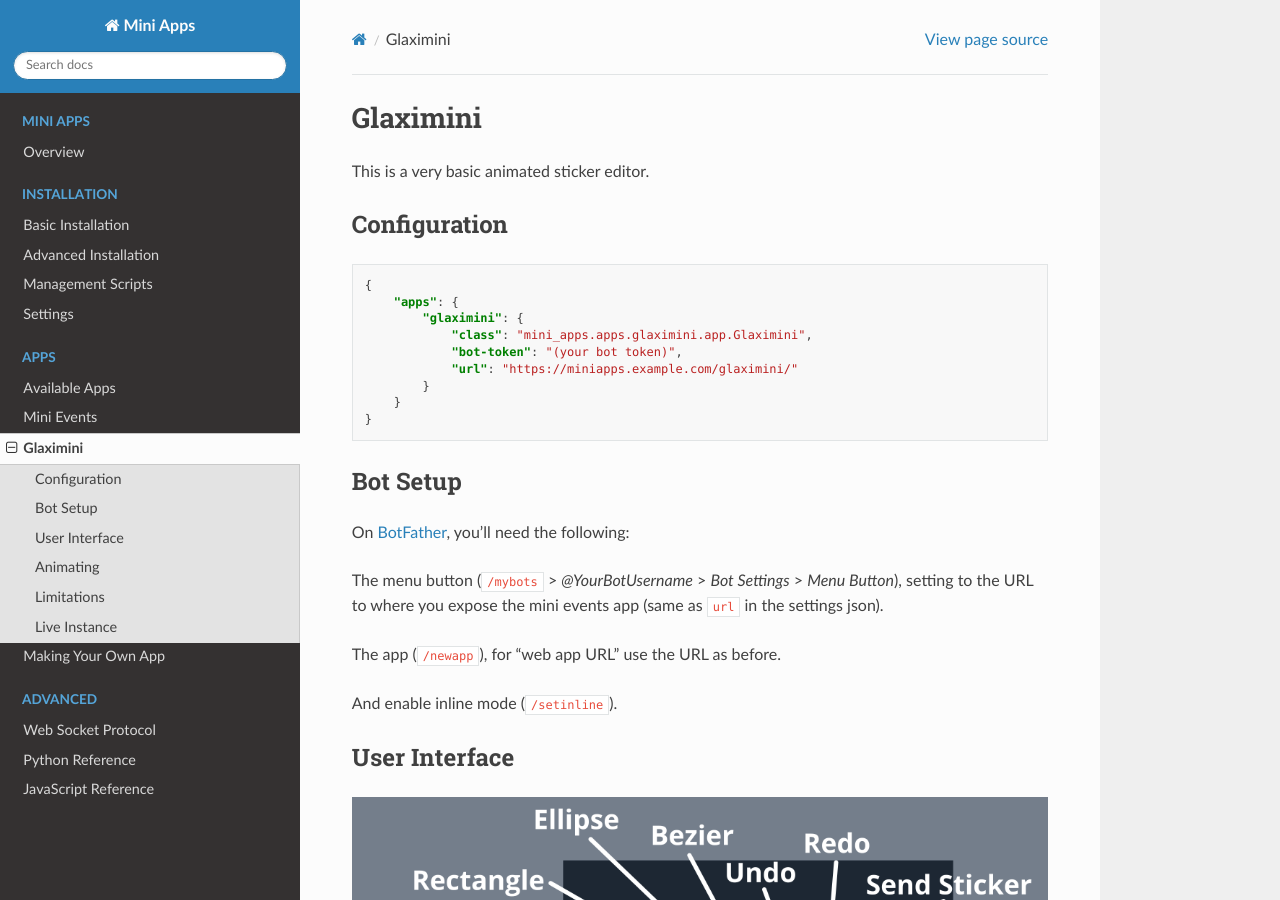
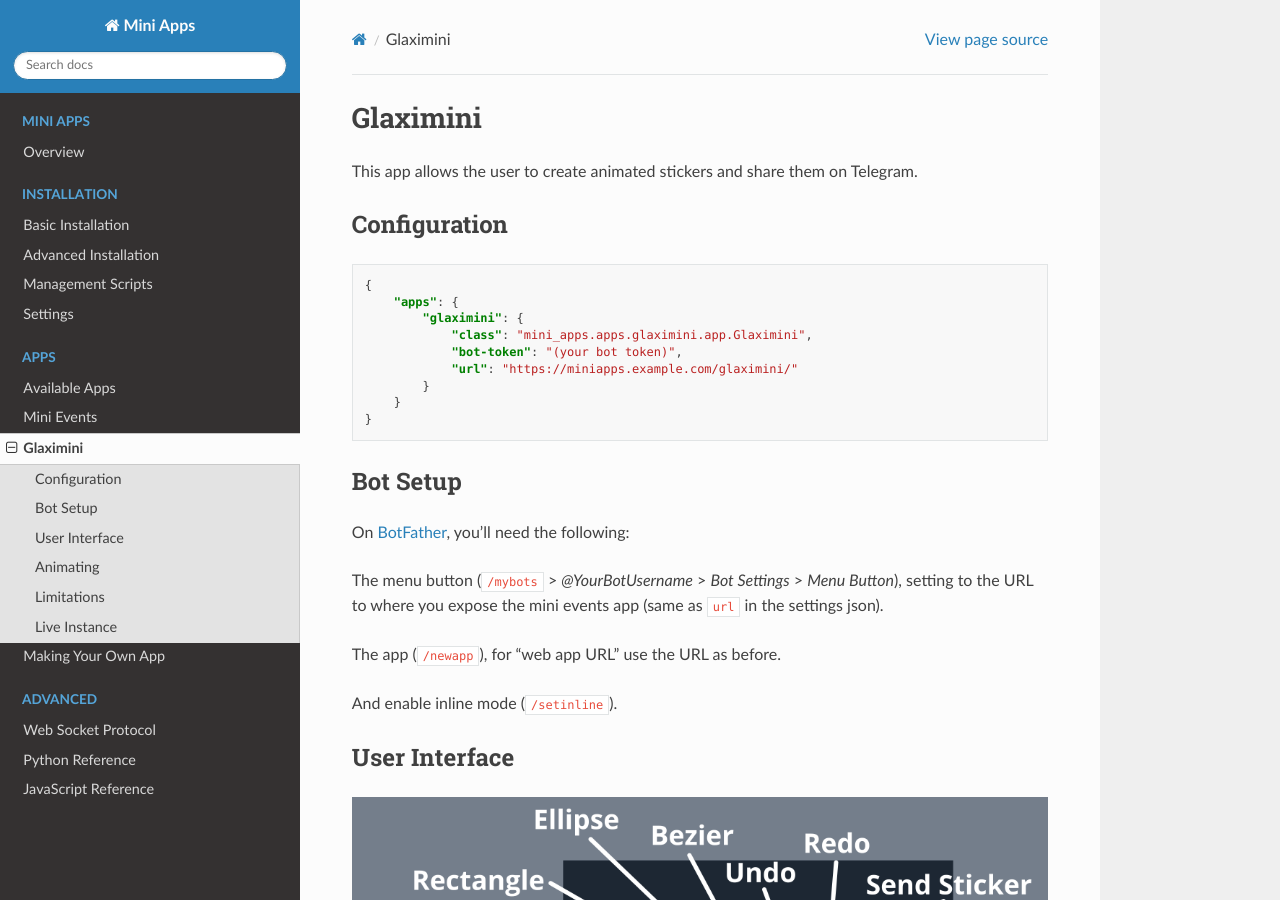
Before and after one commit to mbasaglia/mini_apps, a Sphinx documentation site: the page built from docs/apps/glaximini.md, in a window 1280 px wide and 900 px high. Built offline with Sphinx 7.4.7 and the Read the Docs theme 2.0.0, drawn with Linux system fonts in a browser that asks for light colours; the version number could not be read and is left out.

Commit message:
More docs cleanup

```diff
--- a/docs/apps/glaximini.md
+++ b/docs/apps/glaximini.md
@@ -1,7 +1,7 @@
 Glaximini
 =========
 
-This is a very basic animated sticker editor.
+This app allows the user to create animated stickers and share them on Telegram.
 
 ## Configuration
 
```
Also changed, not shown: README.md (+6 -2 lines), docs/apps/index.md (+1 -1 lines), docs/overview.md (+2 -1 lines).
